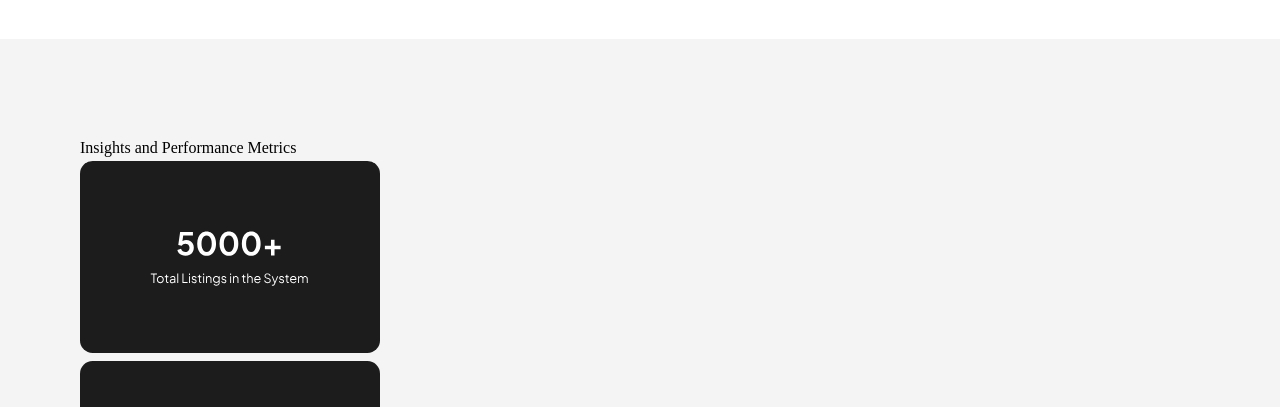
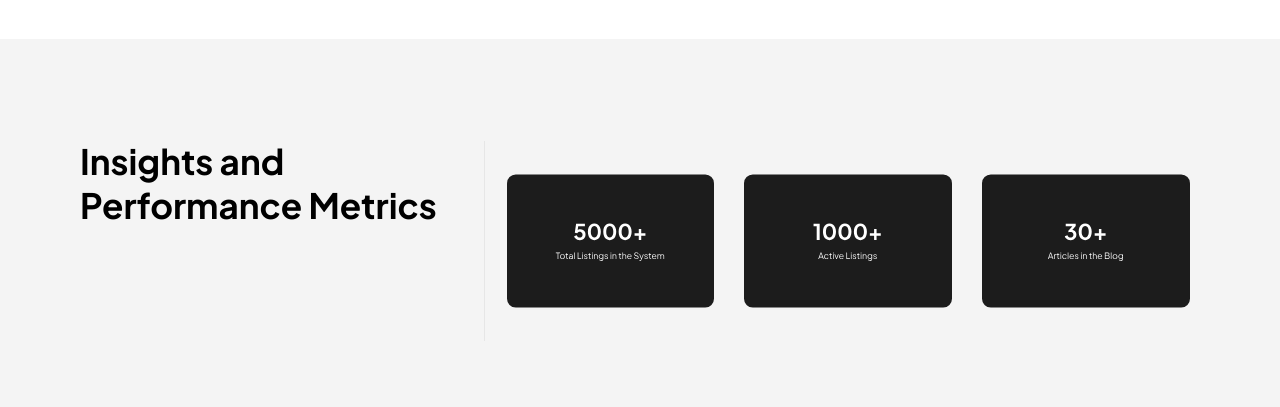
Before and after one commit to Jamesolujae123/Idak, a React (Create React App) app: page / in a window 1280 px wide. Shown: the part 3140-3547 px from the top of the page. Built offline with nearby package versions, Linux system fonts and the light colour scheme.

Commit message:
Update insights.js

```diff
--- a/src/insights.js
+++ b/src/insights.js
@@ -7,14 +7,13 @@ function Insight() {
     return (
 <>
 <div className="insighting">
-<div classname="int">
- Insights and Performance Metrics
-
-<div className='rate'><img classname="blk" src={ratings} /></div>
+<div classname="int"> <span className='insight-tin'>Insights and Performance Metrics</span>
+  </div>
+<div className='sec-comp'><div className='rate'><img classname="blk" src={ratings} /></div>
 <div className='rate'><img classname="blk" src={listings} /></div>
 <div className='rate'><img classname="blk" src={articles} /></div>
+</div>
 
-</div>
 </div>
 
 
```
